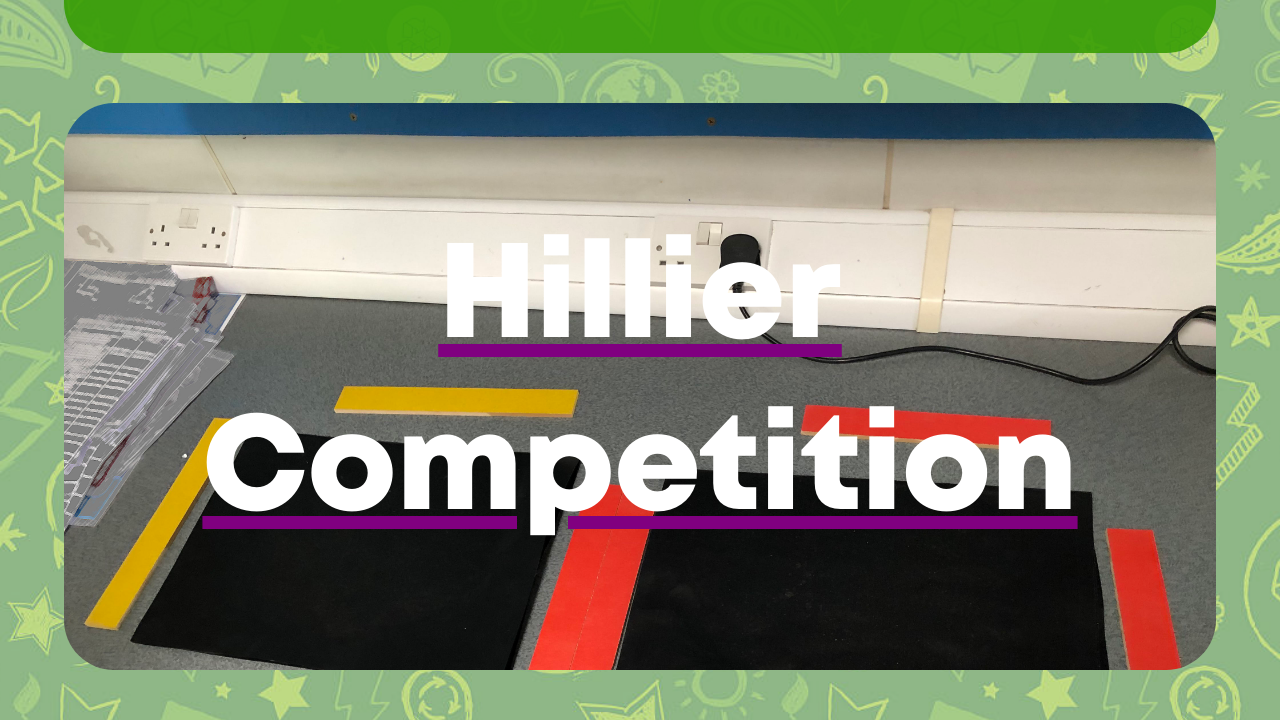
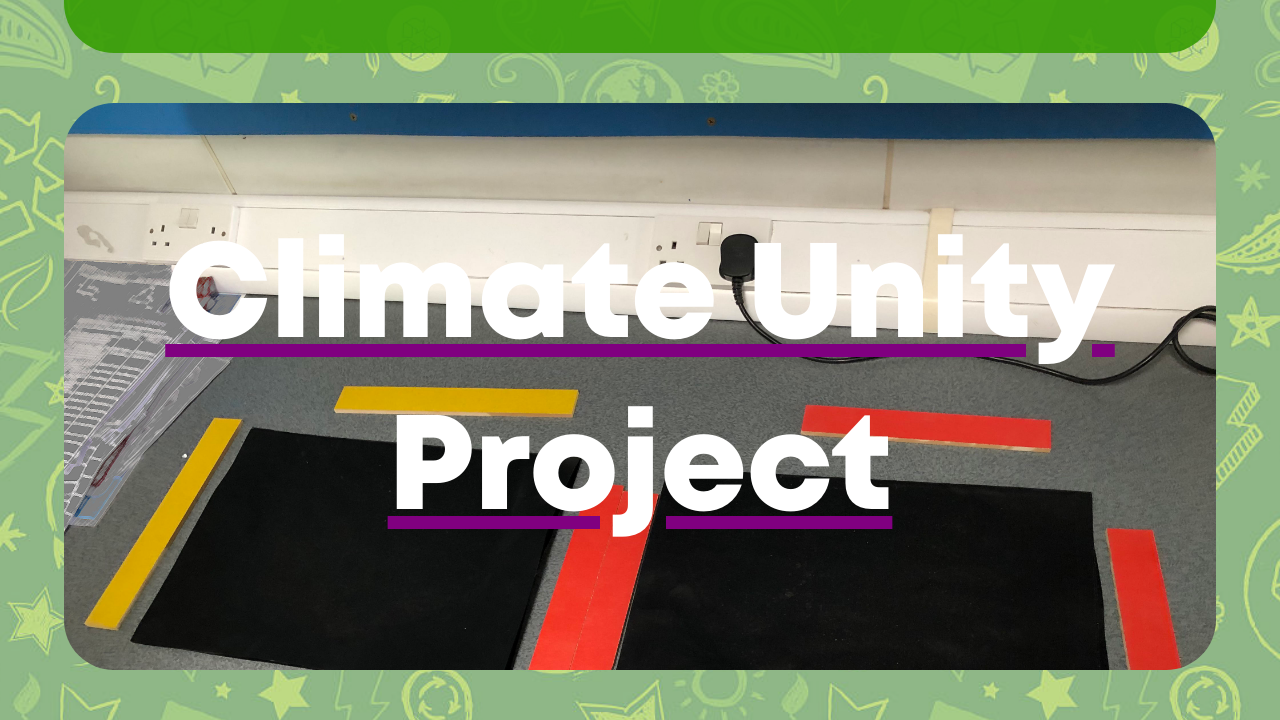
Before and after one commit to thewestgateschoolecogroup/thewestgateschoolecogroup.github.io, a plain HTML site: page index.html in a window 1280 px wide. Shown: the part 809-1529 px from the top of the page. Drawn offline with Linux system fonts and the light colour scheme.

Commit message:
changed text

```diff
--- a/index.html
+++ b/index.html
@@ -288,7 +288,7 @@
             </div>
 
             <div id="hillcomp">
-                <a id="hilltxt" href="hillier.html"><h2>Hillier Competition</h2></a>
+                <a id="hilltxt" href="hillier.html"><h2>Climate Unity Project</h2></a>
                 <a href="hillier.html"><img id="full" src="stage7.jpg" alt="plastic sheets"></a>
             </div>
             <div id="stages">
```
